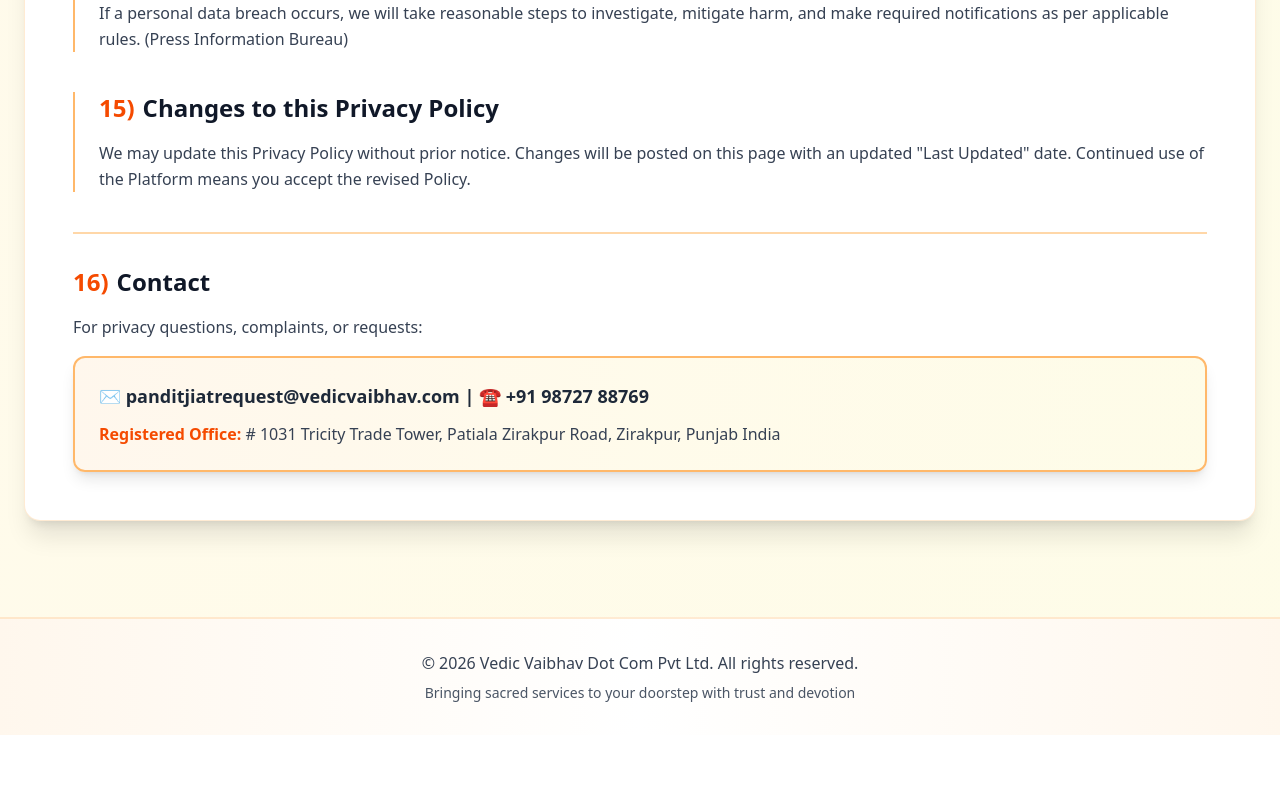
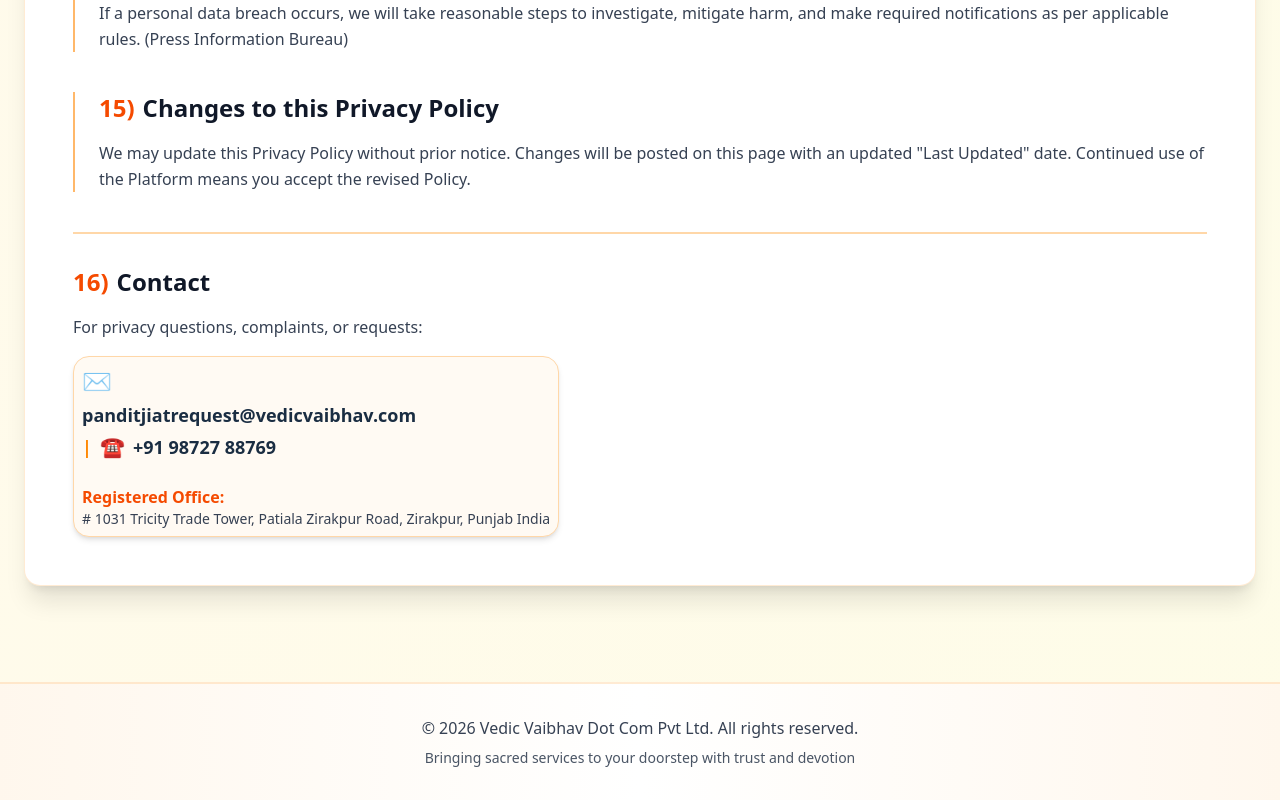
Before and after one commit to Mani-Tyagi-1/PanditjiAtRequestSite, a React (Vite) app in the folder frontend/: page /privacypolicy in a window 1280 px wide. Shown: the part 4898-5698 px from the top of the page. Before the commit the page ends 5633 px from the top, so only its background shows below. Built offline with nearby package versions, Linux system fonts and the light colour scheme; no server answers.

Commit message:
bug fixes

```diff
--- a/frontend/src/components/BookingComponents/CategoryPage.tsx
+++ b/frontend/src/components/BookingComponents/CategoryPage.tsx
@@ -46,7 +46,12 @@
   const [subCategories, setSubCategories] = useState<string[]>(
     passedCategory?.sub_categories || []
   );
-  const [activeCategory, setActiveCategory] = useState("");
+  const [activeCategory, setActiveCategory] = useState(() => {
+    if (categoryId) {
+      return sessionStorage.getItem(`active_subcat_${categoryId}`) || "";
+    }
+    return "";
+  });
   const [allPujas, setAllPujas] = useState<PujaData[]>([]);
   const [isLoadingHeader, setIsLoadingHeader] = useState(!passedCategory);
   const [isLoadingPujas, setIsLoadingPujas] = useState(true);
@@ -99,6 +104,7 @@
           setAllPujas(cachedPujas);
           setIsLoadingPujas(false);
         } else {
+          setAllPujas([]);
           setIsLoadingPujas(true);
         }
 
@@ -144,6 +150,14 @@
     return () => controller.abort();
   }, [categoryId, passedCategory]);
 
+  // Re-sync activeCategory when categoryId changes
+  useEffect(() => {
+    if (categoryId) {
+      const saved = sessionStorage.getItem(`active_subcat_${categoryId}`);
+      setActiveCategory(saved || "");
+    }
+  }, [categoryId]);
+
   const visibleSubCategories = useMemo(() => {
     const usedSubCategoryNames = new Set(
       allPujas.flatMap((p) => p.subCategories?.map((sc) => sc.name) || [])
@@ -153,15 +167,25 @@
   }, [allPujas, subCategories]);
 
   useEffect(() => {
+    if (isLoadingPujas) return;
+
     if (visibleSubCategories.length === 0) {
       setActiveCategory("");
       return;
     }
 
-    if (!visibleSubCategories.includes(activeCategory)) {
+    // Only set to first category if we don't have a valid activeCategory yet
+    if (!activeCategory || !visibleSubCategories.includes(activeCategory)) {
       setActiveCategory(visibleSubCategories[0]);
     }
-  }, [visibleSubCategories, activeCategory]);
+  }, [visibleSubCategories, activeCategory, isLoadingPujas]);
+
+  // Persist activeCategory to sessionStorage whenever it changes
+  useEffect(() => {
+    if (activeCategory && categoryId) {
+      sessionStorage.setItem(`active_subcat_${categoryId}`, activeCategory);
+    }
+  }, [activeCategory, categoryId]);
 
   const filteredPujas = useMemo(() => {
     if (!activeCategory) return [];
--- a/frontend/src/components/Footer.tsx
+++ b/frontend/src/components/Footer.tsx
@@ -1,5 +1,6 @@
 import { FaFacebookF, FaInstagram, FaYoutube } from "react-icons/fa";
 import { motion } from "framer-motion";
+import { Link } from "react-router-dom";
 
 const Footer: React.FC = () => {
   return (
@@ -63,11 +64,11 @@
               transition={{ type: "spring", stiffness: 80 }}
               className="grid grid-cols-2 gap-y-3 gap-x-4 text-sm"
             >
-              <li><a href="/about" className="hover:text-[#ff7a00] transition-colors">About Us</a></li>
-              <li><a href="/contact" className="hover:text-[#ff7a00] transition-colors">Contact Us</a></li>
-              <li><a href="https://partner.vedicvaibhav.in/affiliate-register" className="hover:text-[#ff7a00] transition-colors">Affiliate</a></li>
-              <li><a href="/privacypolicy" className="hover:text-[#ff7a00] transition-colors">Privacy</a></li>
-              <li className="col-span-2"><a href="/termsandconditions" className="hover:text-[#ff7a00] transition-colors">Terms & Conditions</a></li>
+              <li><Link to="/join-as-panditji#about" className="hover:text-[#ff7a00] transition-colors">About Us</Link></li>
+              <li><Link to="/join-as-panditji#contact" className="hover:text-[#ff7a00] transition-colors">Contact Us</Link></li>
+              <li><a href="https://partner.vedicvaibhav.in/affiliate-register" className="hover:text-[#ff7a00] transition-colors" target="_blank" rel="noopener noreferrer">Affiliate</a></li>
+              <li><Link to="/privacypolicy" className="hover:text-[#ff7a00] transition-colors">Privacy</Link></li>
+              <li className="col-span-2"><Link to="/termsandconditions" className="hover:text-[#ff7a00] transition-colors">Terms & Conditions</Link></li>
             </motion.ul>
           </div>
 
--- a/frontend/src/pages/Home.tsx
+++ b/frontend/src/pages/Home.tsx
@@ -1,3 +1,5 @@
+import { useEffect } from "react";
+import { useLocation } from "react-router-dom";
 import Navbar from "../components/Navbar";
 import HeroSection from "../components/HeroSection";
 // import JoinPandit from "../components/JoinPanditJi";
@@ -15,6 +17,19 @@
 import { BookingFlow } from "../components/NewComponents/BookingFlow";
 
 export default function Home() {
+  const { hash } = useLocation();
+
+  useEffect(() => {
+    if (hash) {
+      const element = document.getElementById(hash.replace("#", ""));
+      if (element) {
+        setTimeout(() => {
+          element.scrollIntoView({ behavior: "smooth" });
+        }, 100);
+      }
+    }
+  }, [hash]);
+
   return (
     <>
       <Navbar/>
--- a/frontend/src/pages/PrivacyPolicy.tsx
+++ b/frontend/src/pages/PrivacyPolicy.tsx
@@ -330,15 +330,26 @@
               <p className="text-gray-700 leading-relaxed mb-4">
                 For privacy questions, complaints, or requests:
               </p>
-              <div className="bg-gradient-to-r from-orange-50 via-amber-50 to-yellow-50 border-2 border-orange-300 rounded-xl p-6 shadow-lg">
-                <div className="space-y-3">
-                    <p className="text-gray-800 font-bold text-lg">
-                      <span className="text-orange-600">✉</span> panditjiatrequest@vedicvaibhav.com |
-                      <span className="text-orange-600"> ☎</span> +91 98727 88769
+              <div className="bg-[#FFFAF3] border border-orange-200 rounded-2xl p-2 shadow-md inline-block min-w-[300px]">
+                <div className="space-y-4">
+                  <div className="space-y-1">
+                    <div className="text-2xl mb-1">✉️</div>
+                    <p className="text-[#1A2D42] font-bold text-lg">
+                      panditjiatrequest@vedicvaibhav.com
                     </p>
-                    <p className="text-gray-700">
-                        <span className="font-semibold text-orange-600">Registered Office:</span> # 1031 Tricity Trade Tower, Patiala Zirakpur Road, Zirakpur, Punjab India
+                    <div className="flex items-center gap-2 text-[#1A2D42] font-bold text-lg">
+                      <span className="text-orange-400">|</span>
+                      <span className="text-xl">☎️</span>
+                      <span>+91 98727 88769</span>
+                    </div>
+                  </div>
+
+                  <div className="pt-2">
+                    <p className="text-orange-600 font-bold">Registered Office:</p>
+                    <p className="text-gray-700 text-sm leading-snug">
+                      # 1031 Tricity Trade Tower, Patiala Zirakpur Road, Zirakpur, Punjab India
                     </p>
+                  </div>
                 </div>
               </div>
             </section>
```
